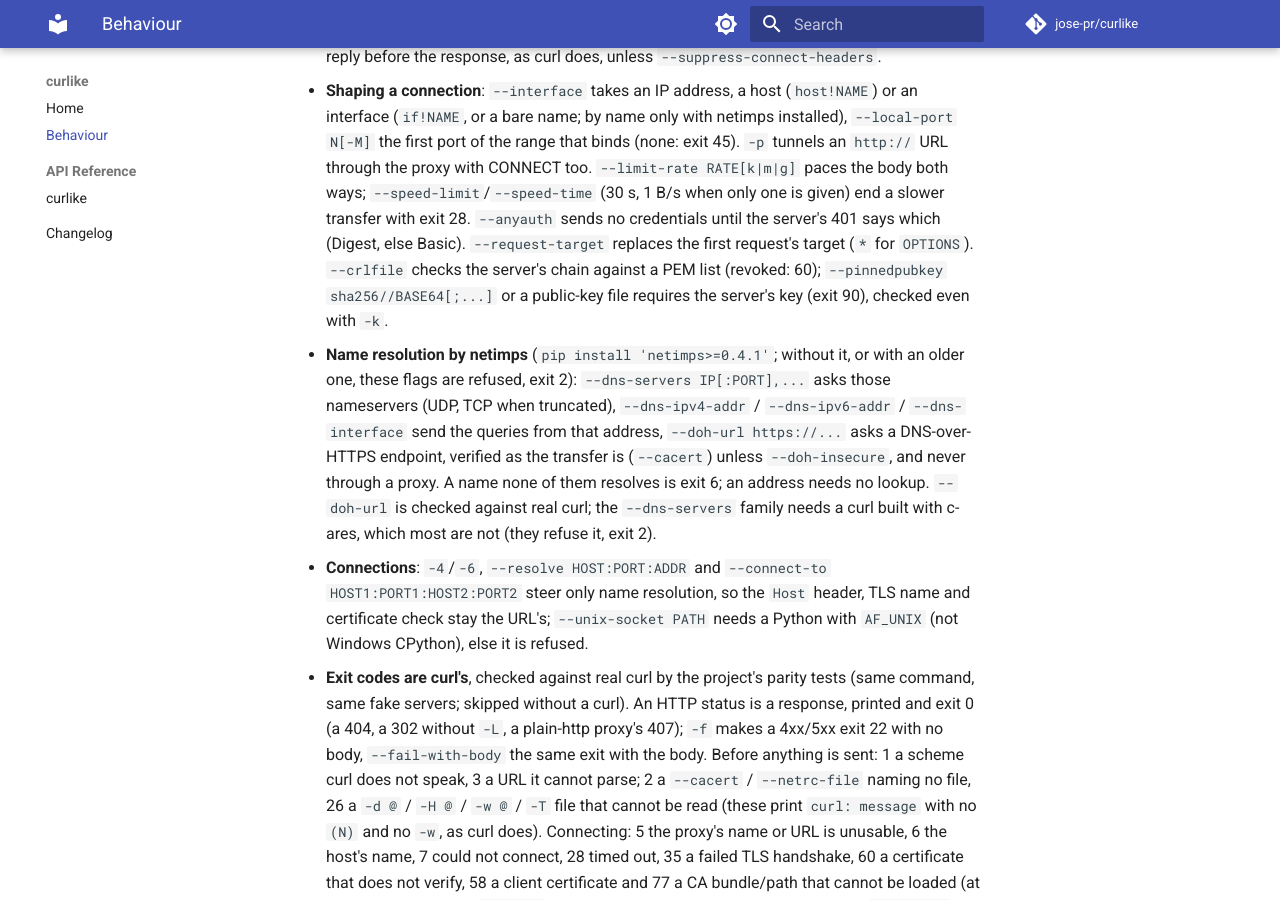
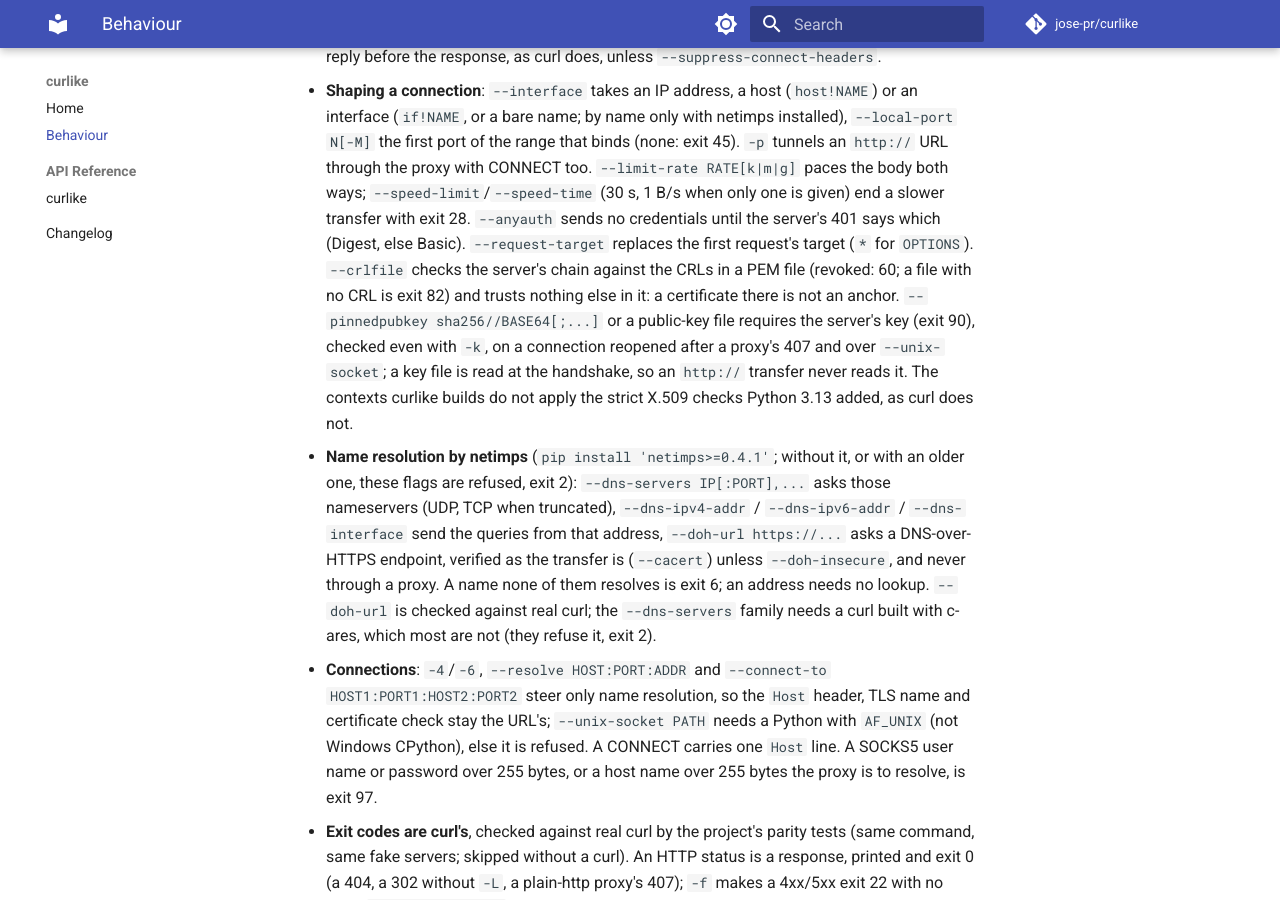
Before and after one commit to jose-pr/curlike, an MkDocs documentation site: the page built from docs/behaviour.md, in a window 1280 px wide and 900 px high, scrolled down 2648 px. Built offline with MkDocs 1.6.1 and Material for MkDocs 9.7.7, drawn with Linux system fonts in a browser that asks for light colours; comment, search, counter and statistics services are not loaded.

Commit message:
docs: TLS trust, pins and the tunnel; version 0.1.0.dev12

```diff
--- a/docs/behaviour.md
+++ b/docs/behaviour.md
@@ -124,9 +124,14 @@
     slower transfer with exit 28. `--anyauth` sends no credentials until the
     server's 401 says which (Digest, else Basic). `--request-target` replaces
     the first request's target (`*` for `OPTIONS`). `--crlfile` checks the
-    server's chain against a PEM list (revoked: 60); `--pinnedpubkey
-    sha256//BASE64[;...]` or a public-key file requires the server's key (exit
-    90), checked even with `-k`.
+    server's chain against the CRLs in a PEM file (revoked: 60; a file with no
+    CRL is exit 82) and trusts nothing else in it: a certificate there is not
+    an anchor. `--pinnedpubkey sha256//BASE64[;...]` or a public-key file
+    requires the server's key (exit 90), checked even with `-k`, on a
+    connection reopened after a proxy's 407 and over `--unix-socket`; a key
+    file is read at the handshake, so an `http://` transfer never reads it.
+    The contexts curlike builds do not apply the strict X.509 checks Python
+    3.13 added, as curl does not.
   - **Name resolution by netimps** (`pip install 'netimps>=0.4.1'`; without it,
     or with an older one, these flags are refused, exit 2): `--dns-servers IP[:PORT],...` asks those
     nameservers (UDP, TCP when truncated), `--dns-ipv4-addr` /
@@ -139,7 +144,9 @@
   - **Connections**: `-4`/`-6`, `--resolve HOST:PORT:ADDR` and `--connect-to
     HOST1:PORT1:HOST2:PORT2` steer only name resolution, so the `Host` header,
     TLS name and certificate check stay the URL's; `--unix-socket PATH` needs a
-    Python with `AF_UNIX` (not Windows CPython), else it is refused.
+    Python with `AF_UNIX` (not Windows CPython), else it is refused. A CONNECT
+    carries one `Host` line. A SOCKS5 user name or password over 255 bytes, or
+    a host name over 255 bytes the proxy is to resolve, is exit 97.
   - **Exit codes are curl's**, checked against real curl by the
     project's parity tests (same command, same fake servers; skipped
     without a curl). An HTTP status is a response, printed and exit 0 (a 404, a
--- a/pyproject.toml
+++ b/pyproject.toml
@@ -5,7 +5,7 @@ build-backend = "hatchling.build"
 
 [project]
 name = "curlike"
-version = "0.1.0.dev11"
+version = "0.1.0.dev12"
 authors = [{ name = "jose-pr", email = "jose-pr@coqui.dev" }]
 description = "A drop-in curl: the real curl when there is one, with syshttp's proxy and hooks applied, else a curl-compatible command over the standard library"
 readme = "README.md"
```
Also changed, not shown: CHANGELOG.md (+13 -0 lines).
